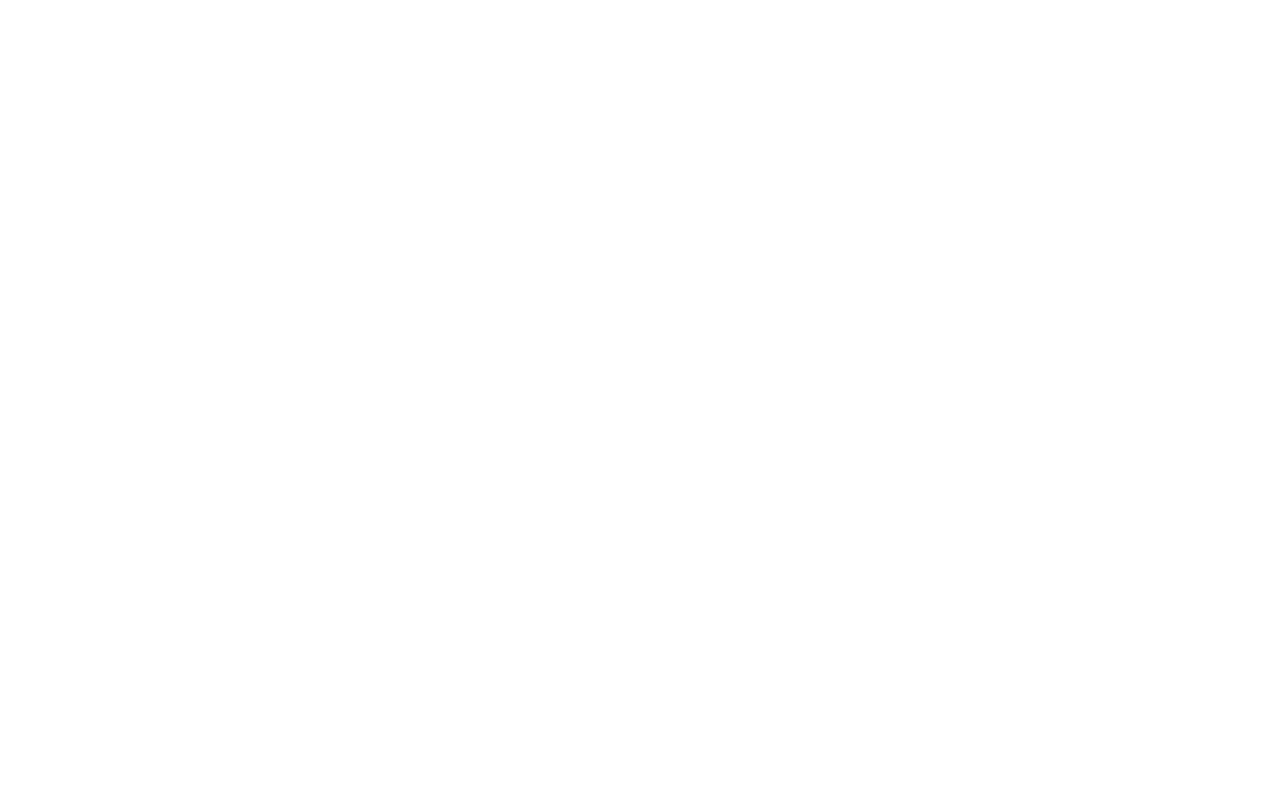
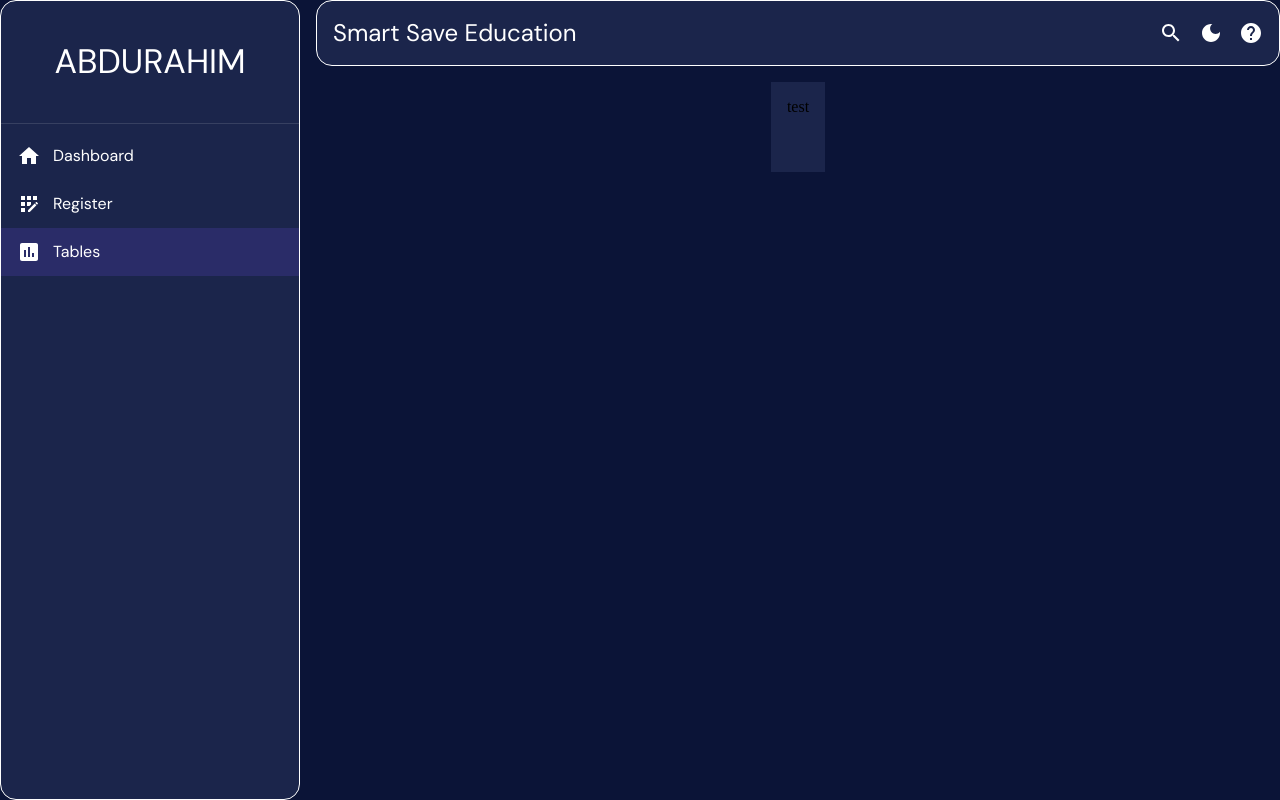
Before and after one commit to mathmaxwell/figma-dashboard, a React (Vite) app: page /tables in a window 1280 px wide. Before the commit this address had no page. Built offline with nearby package versions, Linux system fonts and the light colour scheme.

Commit message:
added header cars

```diff
--- a/src/App.tsx
+++ b/src/App.tsx
@@ -4,6 +4,7 @@
 import Dashboard from './pages/Dashboard'
 import RegisterPage from './pages/RegisterPage'
 import IntroPage from './pages/IntroPage'
+import Tables from './pages/Tables'
 
 function App() {
 	return (
@@ -11,6 +12,7 @@
 			<Route element={<Layout />}>
 				<Route path='/' element={<Dashboard />} />
 				<Route path='/dashboard' element={<Dashboard />} />
+				<Route path='/tables' element={<Tables />} />
 				<Route path='/register' element={<RegisterPage />} />
 			</Route>
 
--- a/src/components/SiteBar.tsx
+++ b/src/components/SiteBar.tsx
@@ -12,7 +12,7 @@
 import HomeIcon from '@mui/icons-material/Home'
 import AppRegistrationIcon from '@mui/icons-material/AppRegistration'
 import { useLocation, useNavigate } from 'react-router-dom'
-
+import InsertChartIcon from '@mui/icons-material/InsertChart'
 const menuItems = [
 	{
 		label: 'Dashboard',
@@ -25,6 +25,12 @@
 		path: '/register',
 		icon: <AppRegistrationIcon />,
 		matches: ['/register'],
+	},
+	{
+		label: 'Tables',
+		path: '/tables',
+		icon: <InsertChartIcon />,
+		matches: ['/tables'],
 	},
 ]
 
--- /dev/null
+++ b/src/components/TableHeaderCards.tsx
@@ -0,0 +1,30 @@
+import { Box, useTheme } from '@mui/material'
+
+const TableHeaderCards = () => {
+	const theme = useTheme()
+	return (
+		<>
+			<Box
+				sx={{
+					display: 'flex',
+					alignItems: 'center',
+					justifyContent: 'space-between',
+					gap: 2,
+				}}
+			>
+				<Box
+					sx={{
+						width: '100%',
+						bgcolor: theme.palette.background.secondary,
+            height:90,
+						p: 2,
+					}}
+				>
+					test
+				</Box>
+			</Box>
+		</>
+	)
+}
+
+export default TableHeaderCards
--- a/src/pages/Dashboard.tsx
+++ b/src/pages/Dashboard.tsx
@@ -1,4 +1,4 @@
-import { Box, Typography } from '@mui/material'
+import { Box } from '@mui/material'
 import DashboardImages from '../components/DashboardImages'
 import DashboardStatistics from '../components/DashboardStatistics'
 import DashboardNav from '../components/DashboardNav'
--- /dev/null
+++ b/src/pages/Tables.tsx
@@ -0,0 +1,21 @@
+import { Box } from '@mui/material'
+import TableHeaderCards from '../components/TableHeaderCards'
+
+const Tables = () => {
+	return (
+		<>
+			<Box
+				sx={{
+					display: 'flex',
+					flexDirection: 'column',
+					alignItems: 'center',
+					gap: 2,
+				}}
+			>
+				<TableHeaderCards />
+			</Box>
+		</>
+	)
+}
+
+export default Tables
```
